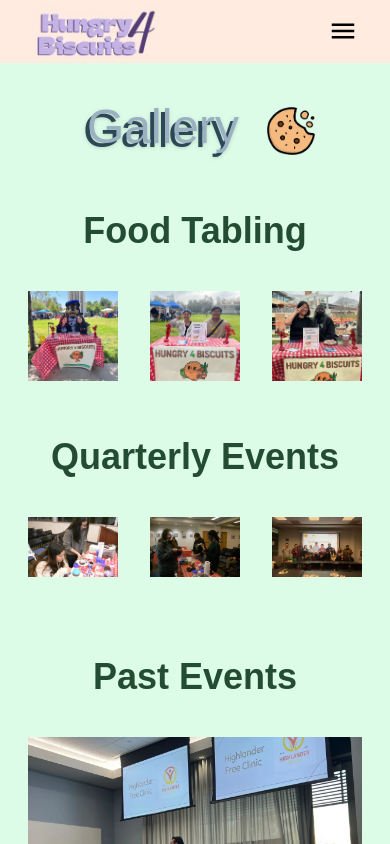
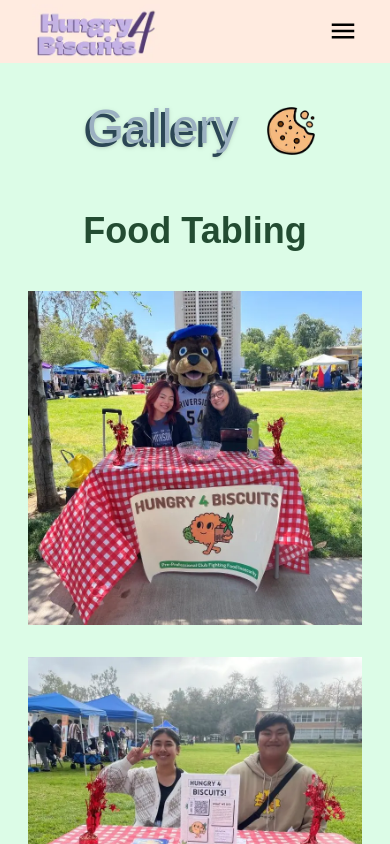
Before and after one commit to acm-ucr/h4b-website, a Next.js app: page /gallery in a window 390 px wide. Shown: the top 844 px of the page. Built offline with nearby package versions, Linux system fonts and the light colour scheme; a web font is replaced by a local one.

Commit message:
mobile responsiveness for galler

```diff
--- a/src/app/gallery/[type]/page.js
+++ b/src/app/gallery/[type]/page.js
@@ -22,7 +22,7 @@
     return (
       <div className="flex flex-col text-7xl items-center pt-10">
         <Title text={PAGES[params.type]} food={"chip"} />
-        <div className="grid grid-cols-3 w-4/5 py-10 gap-2">
+        <div className="grid grid-cols-1 sm:grid-cols-3 w-4/5 py-10 gap-2">
           {PICTURES[params.type].map((image, index) => (
             <Image
               src={image}
--- a/src/app/gallery/page.js
+++ b/src/app/gallery/page.js
@@ -21,7 +21,7 @@
           <Subtitle text="Food Tabling" color="text-biscuits-green-200" />
         </div>
 
-        <div className="grid grid-cols-3 gap-8 place-items-center">
+        <div className="grid grid-cols-1 sm:grid-cols-3 gap-8 place-items-center">
           <Image src={Tabling1} alt="Tabling" />
           <Image src={Tabling2} alt="Tabling" />
           <Image src={Tabling3} alt="Tabling" />
@@ -33,7 +33,7 @@
           <Subtitle text="Quarterly Events" color="text-biscuits-green-200" />
         </div>
 
-        <div className="grid grid-cols-3 gap-8 place-items-center text-black">
+        <div className="grid grid-cols-1 sm:grid-cols-3 gap-8 place-items-center text-black">
           {quarterlyEvents.map((QuarterlyEvents, index) => (
             <Hoverable
               key={index}
```
